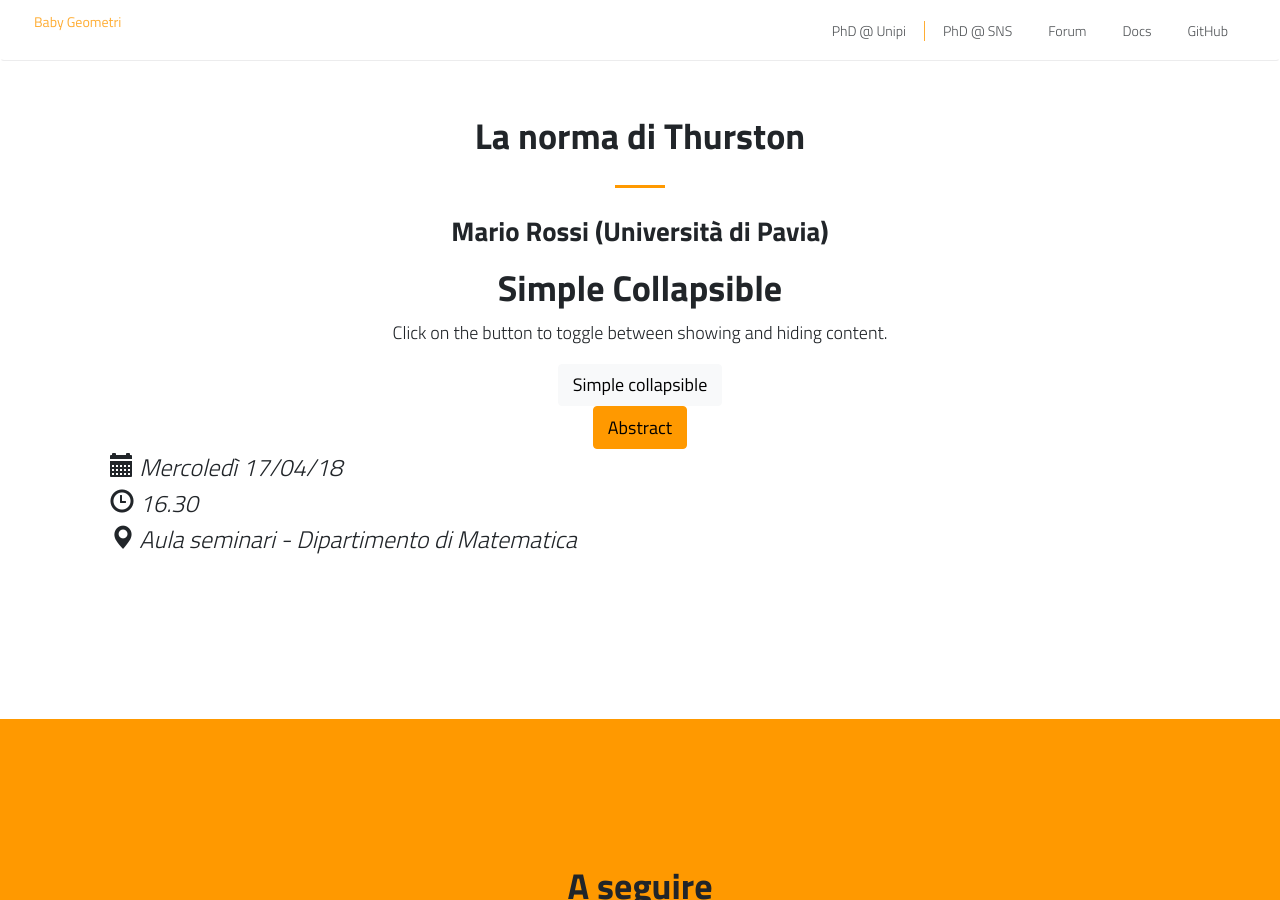
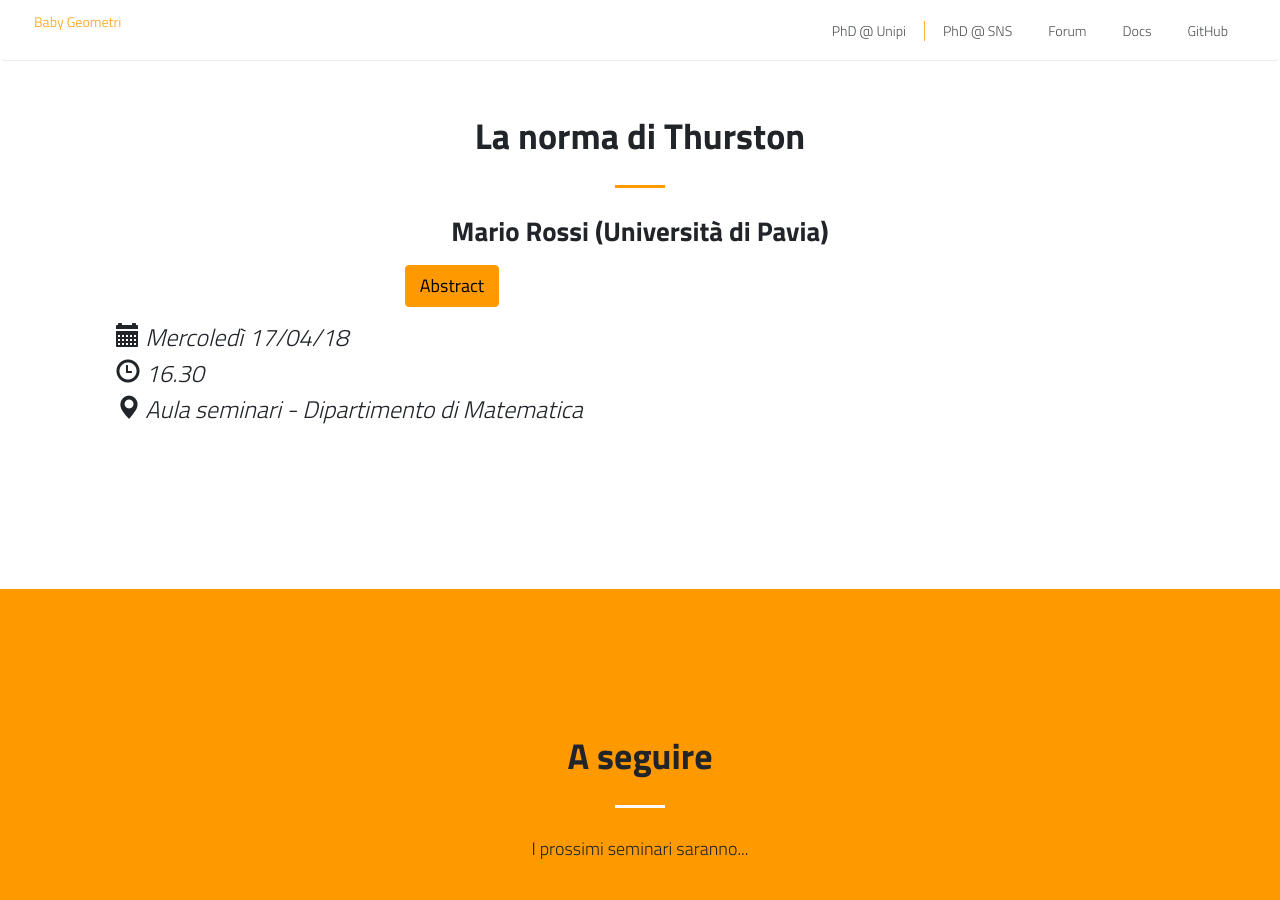
Before and after one commit to baby-geometri/baby-geometri.github.io, a Jekyll site: the page built from index.md, in a window 1280 px wide and 900 px high, scrolled down 931 px. Built offline with Jekyll 4.4.1, drawn with Linux system fonts in a browser that asks for light colours; nearby versions of some CDN libraries.

Commit message:
Update default.html

```diff
--- a/_layouts/default.html
+++ b/_layouts/default.html
@@ -79,25 +79,12 @@
   </div>
 
   <div class="container">
-    <div class="row">
+
        <div class="col-lg-8 mx-auto text-center">
 
-
-	       <div class="container">
-  <h2>Simple Collapsible</h2>
-  <p>Click on the button to toggle between showing and hiding content.</p>
-  <button type="button" class="btn btn-info" data-toggle="collapse" data-target="#demo">Simple collapsible</button>
-  <div id="demo" class="collapse">
-    Lorem ipsum dolor sit amet, consectetur adipisicing elit,
-    sed do eiusmod tempor incididunt ut labore et dolore magna aliqua. Ut enim ad minim veniam,
-    quis nostrud exercitation ullamco laboris nisi ut aliquip ex ea commodo consequat.
-  </div>
-</div>
-
-
-  <button type="button" class="btn btn-warning" data-toggle="collapse" data-target="#abstract">
+  <button type="button" class="btn btn-warning" data-toggle="collapse" data-target="#demo">
    	Abstract  </button>
-  <div id="abstract" class="collapse">   {{ site.data.content.whitepaper.abstract }}
+  <div id="demo" class="collapse">   {{ site.data.content.whitepaper.abstract }}
   	</div>
     </div>
 
```
